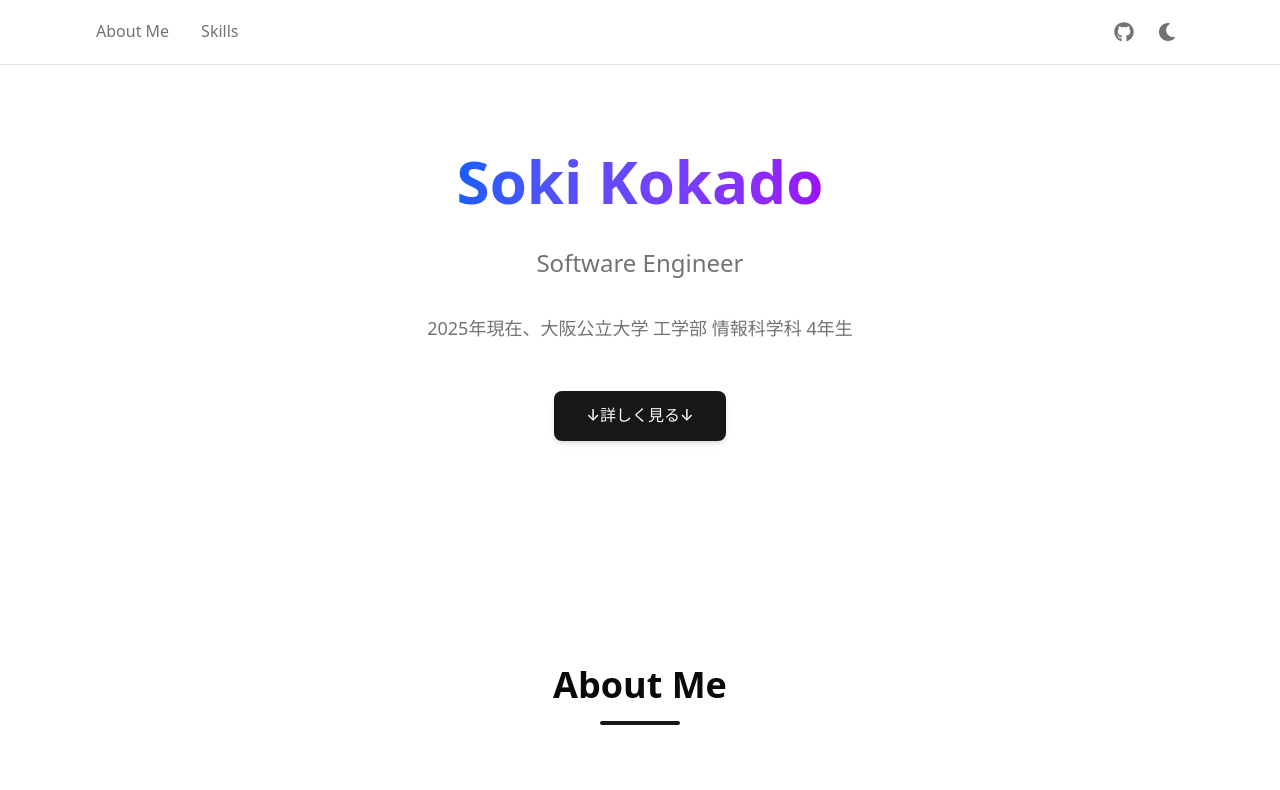
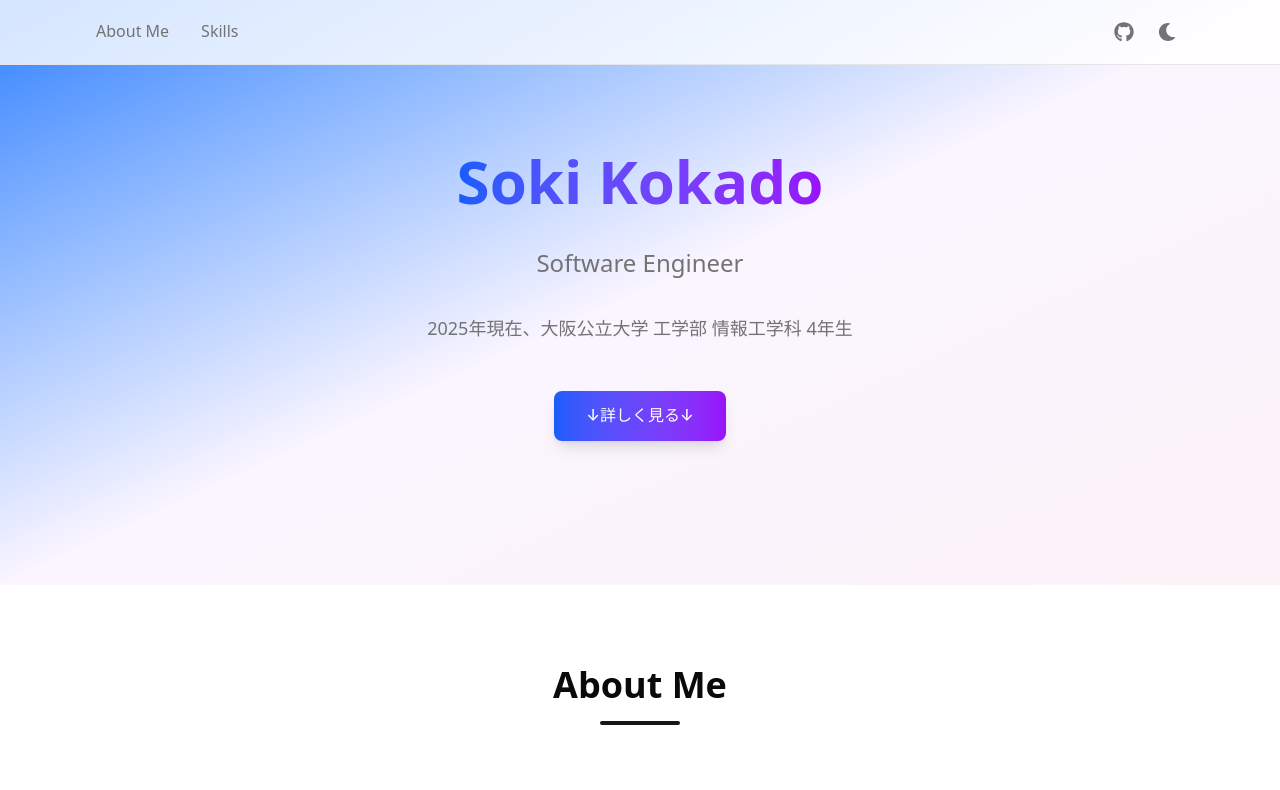
Before and after one commit to saKana6535/portfolio_v1, a Next.js app: page / in a window 1280 px wide. Shown: the top 790 px of the page. Built offline with nearby package versions, Linux system fonts and the light colour scheme.

Commit message:
feat: ヒーローセクションの背景などをグラデーションに変更

```diff
--- a/src/app/page.tsx
+++ b/src/app/page.tsx
@@ -13,11 +13,14 @@ export default function Home() {
       {/* メインコンテンツ */}
       <main>
         {/* ヒーローセクション */}
-        <section className="pt-16 pb-20 bg-background">
-          <div className="max-w-4xl mx-auto px-4 sm:px-6 lg:px-8 text-center">
+        <section className="relative pt-16 pb-20 overflow-hidden">
+          {/* 背景グラデーション */}
+          <div className="absolute inset-0 bg-gradient-to-br from-blue-500 via-purple-50 to-pink-50 dark:from-gray-900 dark:via-blue-900/20 dark:to-purple-900/20"></div>
+
+          {/* コンテンツ */}
+          <div className="relative z-10 max-w-4xl mx-auto px-4 sm:px-6 lg:px-8 text-center">
             <div className="pt-20 pb-16">
               <h1 className="text-4xl md:text-6xl font-bold text-foreground mb-6 leading-tight">
-                {/* Hello, I'm{' '} */}
                 <span className="bg-gradient-to-r from-blue-600 to-purple-600 bg-clip-text text-transparent">
                   Soki Kokado
                 </span>
@@ -26,11 +29,10 @@ export default function Home() {
                 Software Engineer
               </p>
               <p className="text-lg text-muted-foreground max-w-2xl mx-auto mb-12 leading-relaxed">
-                2025年現在、大阪公立大学 工学部 情報科学科 4年生<br />
+                2025年現在、大阪公立大学 工学部 情報工学科 4年生<br />
               </p>
 
               {/* CTAボタン */}
-              <div className="flex justify-center">
               <button
                 onClick={() => {
                   const element = document.getElementById('about')
@@ -38,11 +40,10 @@ export default function Home() {
                     element.scrollIntoView({ behavior: 'smooth' })
                   }
                 }}
-                  className="px-8 py-3 bg-primary text-primary-foreground rounded-lg font-medium hover:bg-primary/90 transition-colors duration-200 shadow-md hover:shadow-lg"
+                className="px-8 py-3 bg-gradient-to-r from-blue-600 to-purple-600 text-white rounded-lg font-medium hover:from-blue-700 hover:to-purple-700 transition-all duration-200 shadow-lg hover:shadow-xl"
               >
                 ↓詳しく見る↓
               </button>
-              </div>
             </div>
           </div>
         </section>
```
Lines whose indentation alone changed are shown as unchanged.
